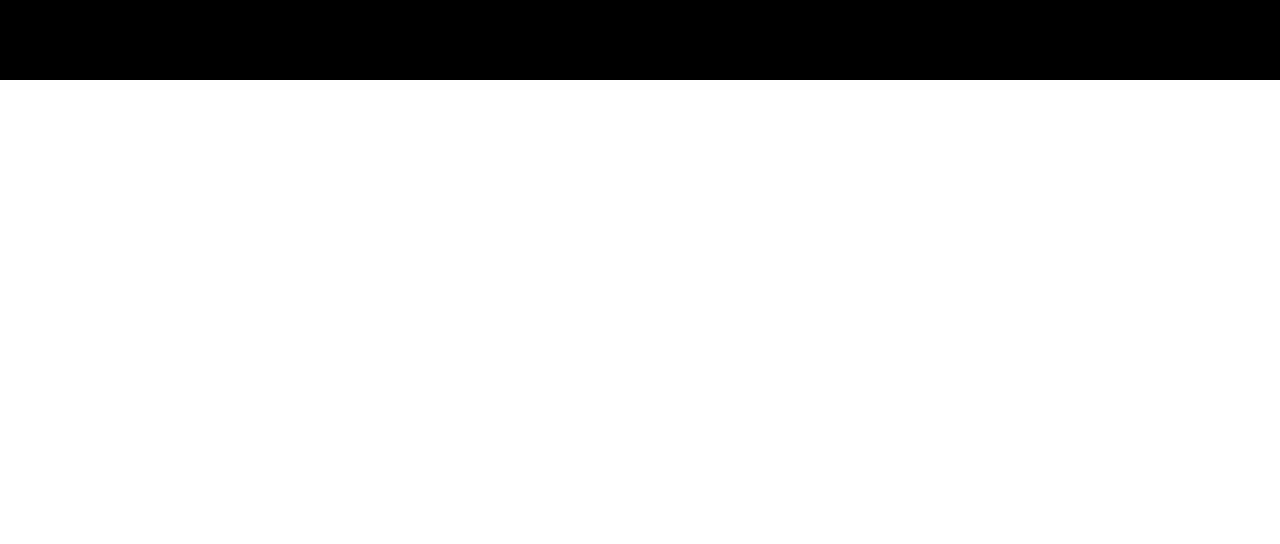
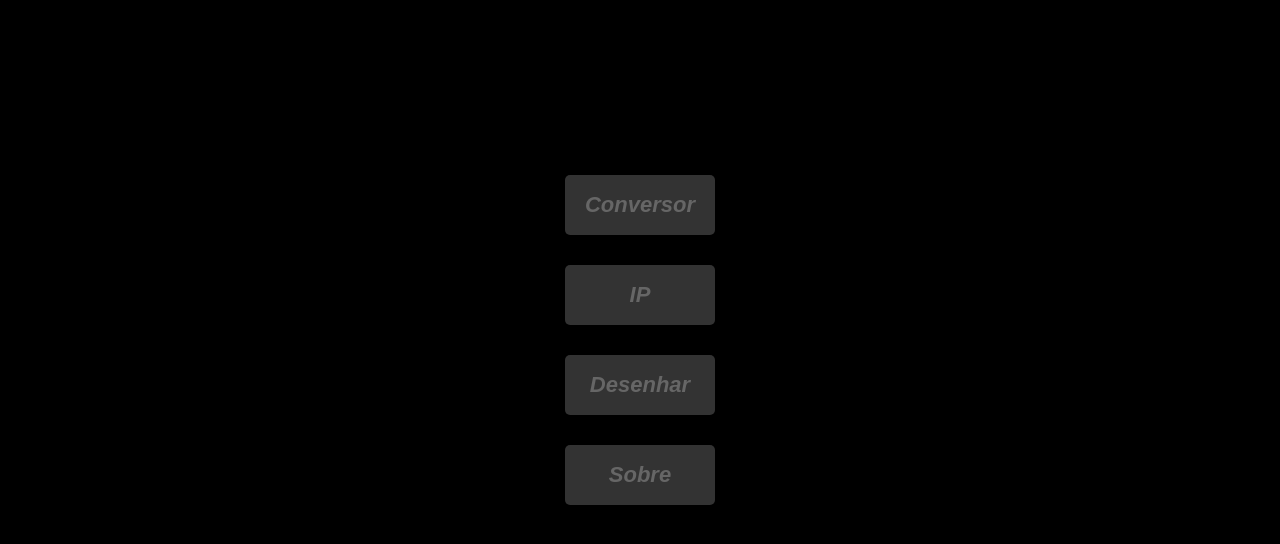
Before and after one commit to JP3015/MultiUtilidade, a React (Create React App) app: page / in a window 1280 px wide. Shown: the top 544 px of the page. Built offline with nearby package versions, Linux system fonts and the light colour scheme.

Commit message:
Estilização da página home

```diff
--- a/src/components/Footer/Footer.css
+++ b/src/components/Footer/Footer.css
@@ -3,7 +3,7 @@
     color: goldenrod;
     background-color: black;
 }
-.textoFooter{
+.textFooter{
     text-align: center;
     padding-top: 16px;
 }
--- a/src/components/Footer/Footer.jsx
+++ b/src/components/Footer/Footer.jsx
@@ -4,7 +4,7 @@
 export default function Footer(){
     return(
        <footer>
-            <p class="textoFooter">Todos os direitos reservados - 2023@</p>
+            <p class="textFooter">Todos os direitos reservados - 2023@</p>
        </footer>
     )
 }
--- a/src/components/Header/Header.css
+++ b/src/components/Header/Header.css
@@ -7,13 +7,13 @@
     color: goldenrod;
     height: 80px;
 }
-h1{
+.textHeader{
     margin: 0;
     font-family:sans-serif;
     text-align: center;
     padding-bottom: 6px;
 }
-.rotas{
+.routes{
     justify-content: space-evenly;
     display: flex;
     flex-direction: row;
@@ -26,16 +26,16 @@
     text-decoration: none;
 }
 
-ul {
+.ulRoutes {
     transform: translate(-50%, -50%);
 }
 
-  ul li {
+.liRoutes {
     list-style: none;
     padding-top: 28px;
 }
 
-  ul li a {
+.pages {
     position: relative;
     display: block;
     width:100px;
@@ -49,7 +49,7 @@
     transition: .5s;
 }
 
-  ul li a::before {
+.pages::before {
     content: '';
     position: absolute;
     top: 0;
@@ -63,12 +63,12 @@
     z-index: -1;
 }
 
-  ul li a:hover::before {
+.pages:hover::before {
     transform: scale(1.05);
     box-shadow: 0 0 15px goldenrod;
 }
 
-  ul li a:hover {
+.pages:hover {
     color: goldenrod;
     box-shadow: 0 0 5px goldenrod;
     text-shadow: 0 0 5px goldenrod;
--- a/src/components/Header/Header.jsx
+++ b/src/components/Header/Header.jsx
@@ -4,32 +4,32 @@
 export default function Header(){
     return(
         <header>
-            <h1 class="textoHeader"><b>Multi-Utilidade</b></h1>
-            <div class="rotas">
-                <ul>
-                    <li>
-                        <a class="pages" href="#">
+            <h1 className="textHeader"><b>Multi-Utilidade</b></h1>
+            <div className="routes">
+                <ul className="ulRoutes">
+                    <li className="liRoutes">
+                        <a className="pages" href="conversor">
                             <i>Conversor</i>
                         </a>
                     </li>
                 </ul>
-                <ul>
-                    <li>
-                        <a class="pages" href="#">
+                <ul className="ulRoutes">
+                    <li className="liRoutes">
+                        <a className="pages" href="ip">
                             <i>IP</i>
                         </a>
                     </li>
                 </ul>
-                <ul>
-                    <li>
-                        <a class="pages" href="#">
+                <ul className="ulRoutes">
+                    <li className="liRoutes">
+                        <a className="pages" href="#">
                             <i>Desenhar</i>
                         </a>
                     </li>
                 </ul>
-                <ul>
-                    <li>
-                        <a class="pages" href="#">
+                <ul className="ulRoutes">
+                    <li className="liRoutes">
+                        <a className="pages" href="#">
                             <i>Sobre</i>
                         </a>
                     </li>
--- a/src/pages/Home/Home.css
+++ b/src/pages/Home/Home.css
@@ -0,0 +1,67 @@
+.home{
+    margin: 0;
+    height: 100vh;
+    display: flex;
+    align-items: center;
+    justify-content: center;
+    background-color: black;
+}
+
+.url{
+    text-decoration: none;
+    font-weight: bold;
+    font-family:sans-serif;
+}
+
+.homeRoutes{
+    padding-left: 150px;
+}
+
+.ulHome {
+    transform: translate(-50%, -50%);
+    padding-bottom: 30px;
+}
+
+.liHome {
+    list-style: none;
+
+}
+
+.url{
+    position: relative;
+    display: block;
+    width: 150px;
+    height: 60px;
+    border-radius: 5px;
+    text-align: center;
+    line-height: 60px;
+    background: #333;
+    font-size: 22px;
+    color: #666;
+    transition: .5s;
+}
+
+.url::before {
+    content: '';
+    position: absolute;
+    top: 0;
+    left: 0;
+    border-radius: 5px;
+    width: 100%;
+    height: 100%;
+    background: goldenrod;
+    transition: .5s;
+    transform: scale(.9);
+    z-index: -1;
+}
+
+.url:hover::before {
+    transform: scale(1.05);
+    box-shadow: 0 0 15px goldenrod;
+}
+
+.url:hover {
+    color: goldenrod;
+    box-shadow: 0 0 5px goldenrod;
+    text-shadow: 0 0 5px goldenrod;
+}
--- a/src/pages/Home/Home.jsx
+++ b/src/pages/Home/Home.jsx
@@ -3,37 +3,37 @@
 
 export default function Home(){
     return(
-        <header>
-            <div>
-                <ul>
-                    <li>
-                        <a href="conversor">
+        <body className="home">
+            <div className="homeRoutes">
+                <ul className="ulHome">
+                    <li className="liHome">
+                        <a class="url" href="conversor">
                             <i>Conversor</i>
                         </a>
                     </li>
                 </ul>
-                <ul>
-                    <li>
-                        <a href="ip">
+                <ul className="ulHome">
+                    <li className="liHome">
+                        <a class="url" href="ip">
                             <i>IP</i>
                         </a>
                     </li>
                 </ul>
-                <ul>
-                    <li>
-                        <a href="#">
+                <ul className="ulHome">
+                    <li className="liHome">
+                        <a class="url" href="#">
                             <i>Desenhar</i>
                         </a>
                     </li>
                 </ul>
-                <ul>
-                    <li>
-                        <a href="#">
+                <ul className="ulHome">
+                    <li className="liHome">
+                        <a class="url" href="#">
                             <i>Sobre</i>
                         </a>
                     </li>
                 </ul>
             </div>
-        </header>
+        </body>
     )
 }
--- a/src/pages/Ip/Ip.jsx
+++ b/src/pages/Ip/Ip.jsx
@@ -1,16 +1,21 @@
-import React, {useState} from 'react'
+import React from 'react'
+import Header from '../../components/Header/Header'
+import Footer from '../../components/Footer/Footer'
 import './Ip.css'
-
 
 
 export default function Ip(){
     return(
-        <body>
-            <main>
-                <div>
-                    <p>TESTE</p>
-                </div>
-            </main>
-        </body>
+        <html>
+            <Header />
+            <body>
+                <main >
+                    <div>
+                       <p>Teste</p>
+                    </div>
+                </main>
+            </body>
+            <Footer />
+        </html>
     )
 }
```
Also changed, not shown: src/index.css (deleted). Lines whose indentation alone changed are shown as unchanged.
